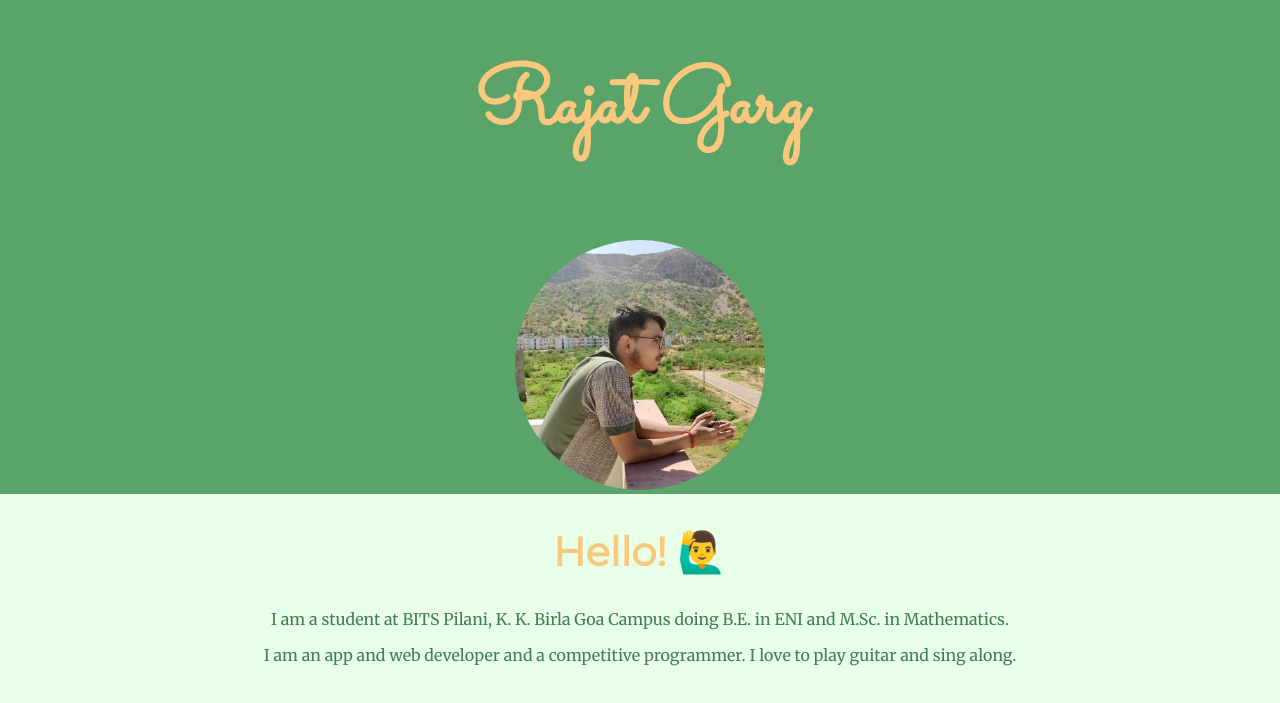
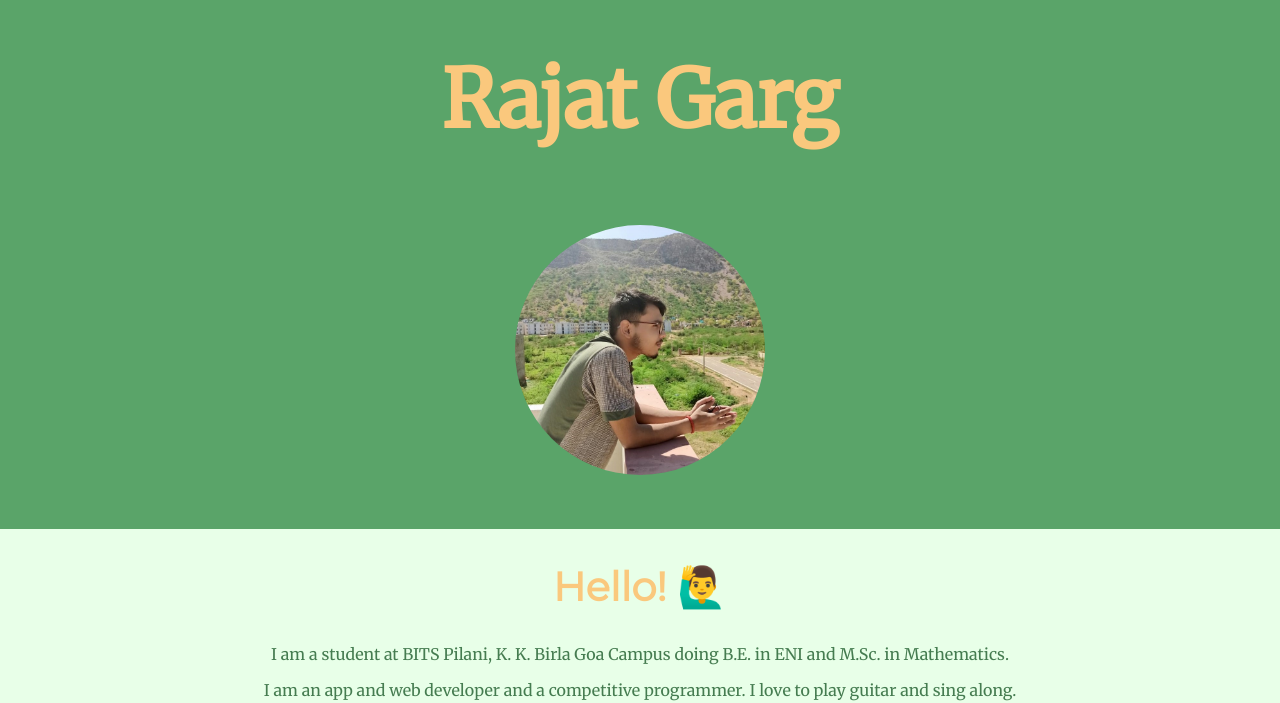
Before and after one commit to rajatgarg2203/portfolio, a plain HTML site: page MyPortfolio/index.html in a window 1280 px wide. Shown: the part 101-804 px from the top of the page. Drawn offline with Linux system fonts and the light colour scheme.

Commit message:
Update styles.css

```diff
--- a/MyPortfolio/css/styles.css
+++ b/MyPortfolio/css/styles.css
@@ -14,10 +14,11 @@ body{
     background-color: var(--background);
     margin: 0px;
     text-align: center;
-    font-family: 'Merriweather', serif;;
+    font-family: 'Merriweather', serif;
 }
 .top-container{
     padding-top: 100px;
+    padding-bottom: 50px;
     background-color: var(--colour1);
     position: relative;
 }
@@ -34,7 +35,7 @@ body{
 
 h1{
     margin: 50px auto 0px auto;
-    font-family: 'Sacramento', cursive;
+    font-family: 'Merriweather', serif;
     font-size: 5rem;
     color: var(--colour2);
 
@@ -134,5 +135,6 @@ p{
     -webkit-border-radius: 10px;
     -moz-border-radius: 10px;
     border-radius: 10px;
+    color: var(--colour2);
     text-decoration: none;
  }
```
